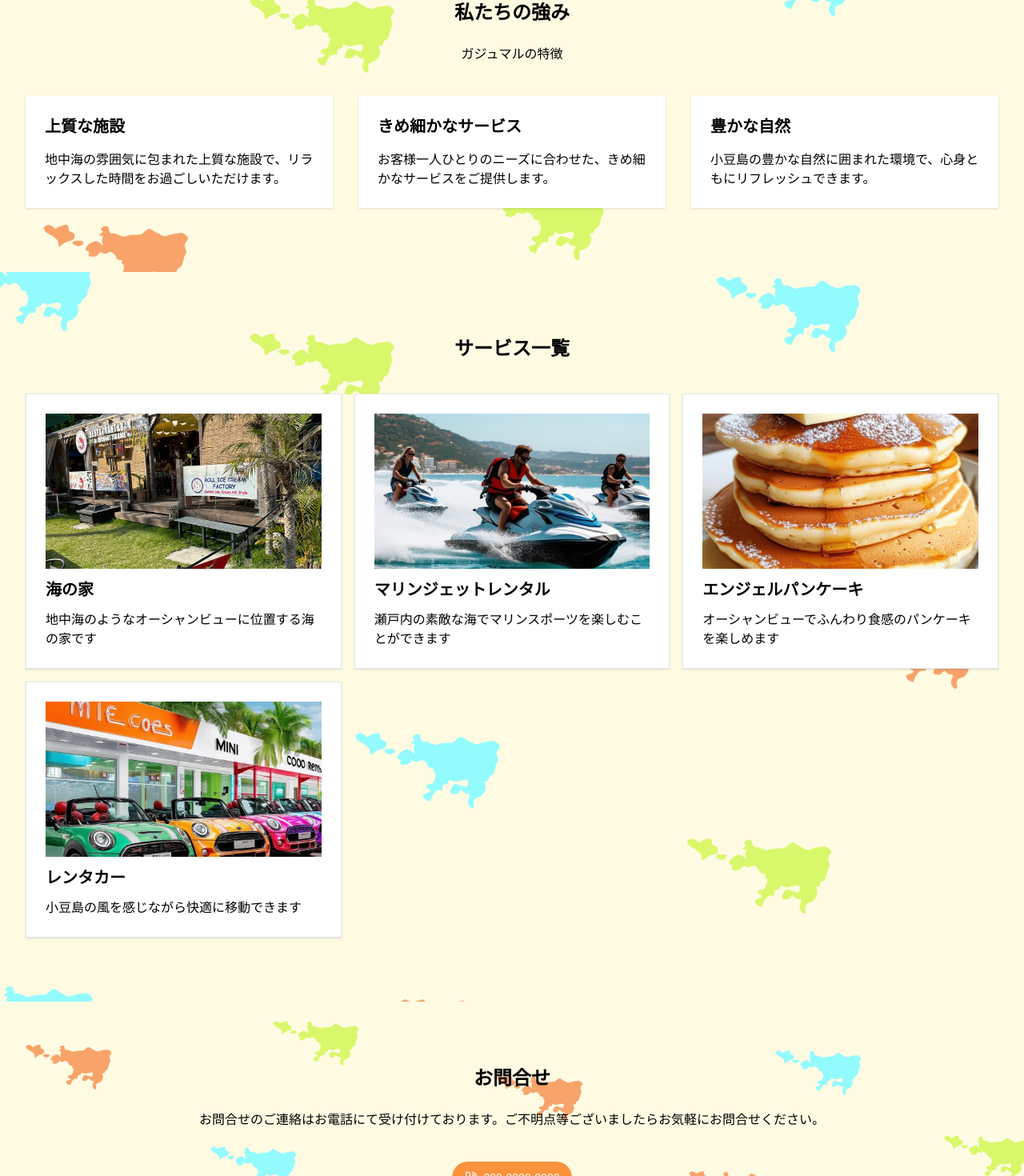
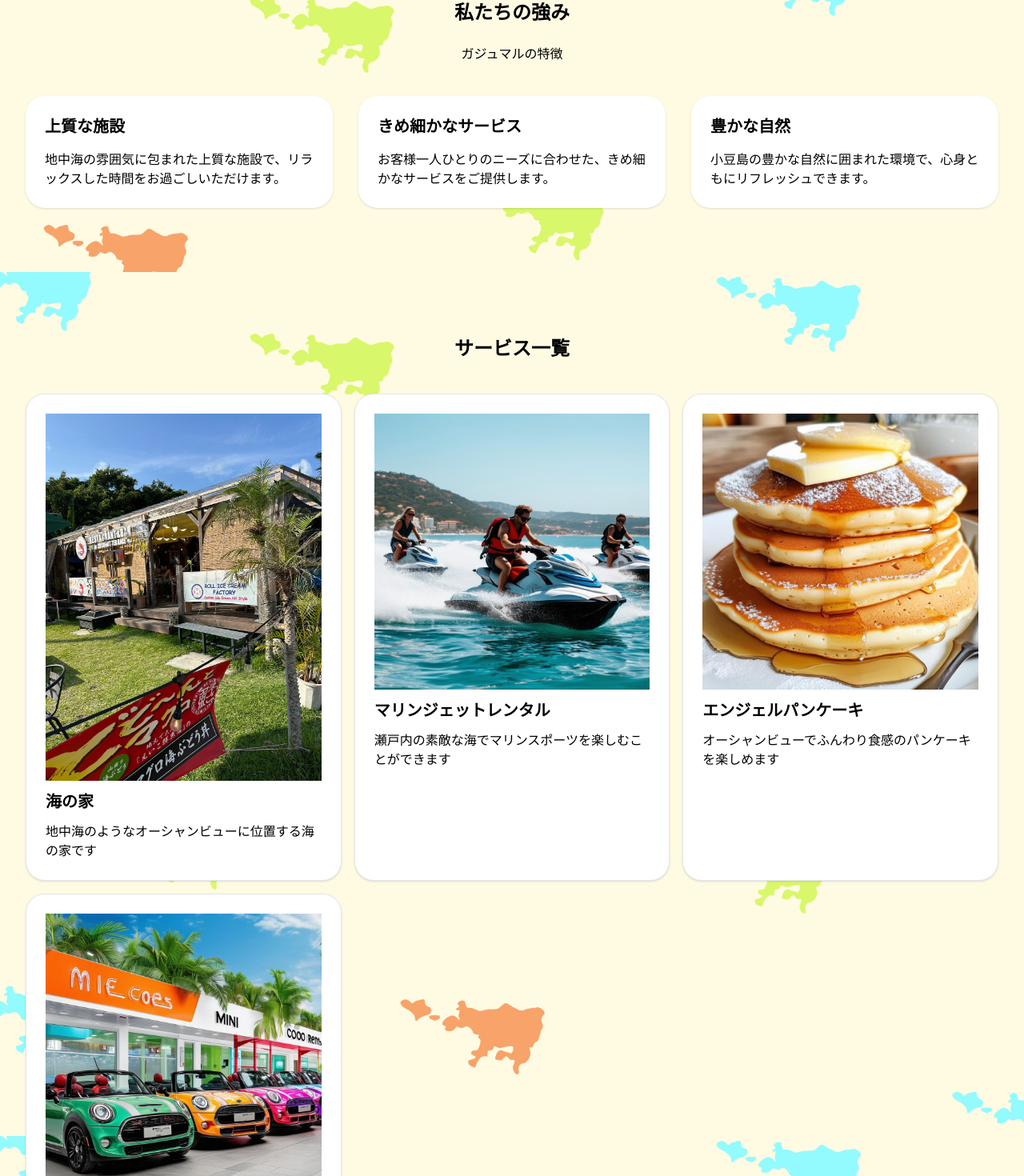
Before and after one commit to olivemochi23/gajumaru-site, a Next.js app: page / in a window 1280 px wide. Shown: the part 880-2350 px from the top of the page at 80% size. Built offline with nearby package versions, Linux system fonts and the light colour scheme; a web font is replaced by a local one.

Commit message:
change style

```diff
--- a/app/components/about.tsx
+++ b/app/components/about.tsx
@@ -13,20 +13,20 @@ export default function About() {
           backgroundImage: "url('/お問合せ背景.png')"
         }}
       >
-        <div className="grid grid-cols-1 md:grid-cols-3 gap-8">
-          <div className="bg-white rounded-md p-6 shadow space-y-4">
+        <div className="grid grid-cols-1 md:grid-cols-3 gap-8 ">
+          <div className="bg-white rounded-3xl p-6 shadow space-y-4 ">
             <h4 className="text-xl font-bold">上質な施設</h4>
             <p>
               地中海の雰囲気に包まれた上質な施設で、リラックスした時間をお過ごしいただけます。
             </p>
           </div>
-          <div className="bg-white rounded-md p-6 shadow space-y-4">
+          <div className="bg-white rounded-3xl p-6 shadow space-y-4">
             <h4 className="text-xl font-bold">きめ細かなサービス</h4>
             <p>
               お客様一人ひとりのニーズに合わせた、きめ細かなサービスをご提供します。
             </p>
           </div>
-          <div className="bg-white rounded-md p-6 shadow space-y-4">
+          <div className="bg-white rounded-3xl p-6 shadow space-y-4">
             <h4 className="text-xl font-bold">豊かな自然</h4>
             <p>
               小豆島の豊かな自然に囲まれた環境で、心身ともにリフレッシュできます。
--- a/app/components/services.tsx
+++ b/app/components/services.tsx
@@ -10,12 +10,14 @@ export default function Services() {
       backgroundImage: "url('/お問合せ背景.png')"
     }}>
       <div className="grid grid-cols-1 sm:grid-cols-2 lg:grid-cols-3 gap-4 ">
-        <div className="border relative rounded-md p-6 shadow space-y-3 bg-white">
+        <div className="border relative rounded-3xl p-6 shadow space-y-3 bg-white">
           <div className="aspect-video bg-muted relative">
             <Image
               src="/海の家.jpg" // 画像のパスを指定
               alt="海の家"
-              fill // 親要素の大きさに合わせて画像を拡大/縮小
+              layout="responsive" // 'fill'から'layout="responsive"'に変更
+              width={500} // 画像の幅を指定
+              height={300} // 画像の高さを指定
               className="object-cover rounded-md" // 画像を丸く表示
             />
           </div>
@@ -23,12 +25,14 @@ export default function Services() {
           <p>地中海のようなオーシャンビューに位置する海の家です</p>
         </div>
 
-        <div className="border relative rounded-md p-6 shadow space-y-3 bg-white">
+        <div className="border relative rounded-3xl p-6 shadow space-y-3 bg-white">
           <div className="aspect-video bg-muted relative">
             <Image
               src="/マリンジェット.jpeg" // 画像のパスを指定
               alt="マリンジェット"
-              fill // 親要素の大きさに合わせて画像を拡大/縮小
+              layout="responsive" // 'fill'から'layout="responsive"'に変更
+              width={500} // 画像の幅を指定
+              height={300} // 画像の高さを指定
               className="object-cover rounded-md" // 画像を丸く表示
             />
           </div>
@@ -36,12 +40,14 @@ export default function Services() {
           <p>瀬戸内の素敵な海でマリンスポーツを楽しむことができます</p>
         </div>
 
-        <div className="border relative rounded-md p-6 shadow space-y-3 bg-white">
+        <div className="border relative rounded-3xl p-6 shadow space-y-3 bg-white">
           <div className="aspect-video bg-muted relative">
             <Image
               src="/パンケーキ.jpeg" // 画像のパスを指定
               alt="パンケーキ"
-              fill // 親要素の大きさに合わせて画像を拡大/縮小
+              layout="responsive" // 'fill'から'layout="responsive"'に変更
+              width={500} // 画像の幅を指定
+              height={300} // 画像の高さを指定
               className="object-cover rounded-md" // 画像を丸く表示
             />
           </div>
@@ -49,14 +55,16 @@ export default function Services() {
           <p>オーシャンビューでふんわり食感のパンケーキを楽しめます</p>
         </div>
 
-        <div className="border relative rounded-md p-6 shadow space-y-3 bg-white">
+        <div className="border relative rounded-3xl p-6 shadow space-y-3 bg-white">
           <div className="aspect-video bg-muted relative">
-            <Image
-              src="/レンタカー.jpeg" // 画像のパスを指定
-              alt="レンタカー"
-              fill // 親要素の大きさに合わせて画像を拡大/縮小
-              className="object-cover rounded-md" // 画像を丸く表示
-            />
+          <Image
+            src="/レンタカー.jpeg" // 画像のパスを指定
+            alt="レンタカー"
+            layout="responsive" // 'fill'から'layout="responsive"'に変更
+            width={500} // 画像の幅を指定
+            height={300} // 画像の高さを指定
+            className="object-cover rounded-md" // 画像を丸く表示
+          />
           </div>
           <h2 className="text-xl font-bold">レンタカー</h2>
           <p>小豆島の風を感じながら快適に移動できます</p>
```
